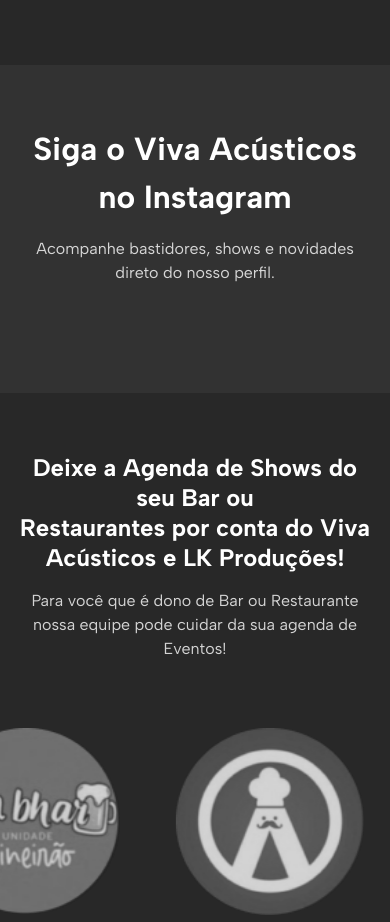
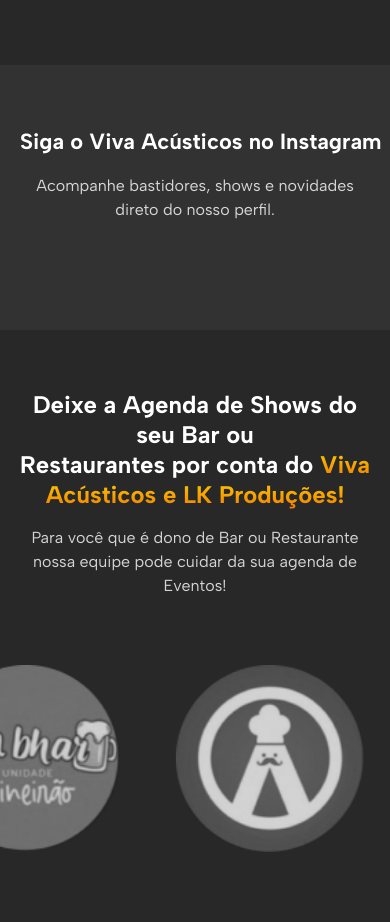
Before and after one commit to rapharantes/viva-acusticos-site, a Next.js app: page / in a window 390 px wide. Shown: the part 7720-8642 px from the top of the page. Built offline with nearby package versions, Linux system fonts and the light colour scheme.

Commit message:
Titulo Instagram em uma linha e destaque dourado em Viva Acusticos e LK Producoes

```diff
--- a/src/app/page.tsx
+++ b/src/app/page.tsx
@@ -309,8 +309,10 @@
       {/* INSTAGRAM FEED */}
       <section className="section-pad bg-surface">
         <div className="container-max">
-          <div className="mx-auto max-w-2xl text-center">
-            <h2 className="text-[32px] font-bold text-white sm:text-[42px]">Siga o Viva Acústicos no Instagram</h2>
+          <div className="mx-auto max-w-3xl text-center">
+            <h2 className="whitespace-nowrap text-[22px] font-bold text-white sm:text-[32px] lg:text-[38px]">
+              Siga o Viva Acústicos no Instagram
+            </h2>
             <p className="mt-4 text-[16px] text-white/80">
               Acompanhe bastidores, shows e novidades direto do nosso perfil.
             </p>
@@ -328,7 +330,7 @@
           <h2 className="mx-auto text-[24px] font-bold leading-tight text-white sm:text-[30px] lg:text-[34px]">
             Deixe a Agenda de Shows do seu Bar ou
             <br />
-            Restaurantes por conta do Viva Acústicos e LK Produções!
+            Restaurantes por conta do <span className="txt-lkgold">Viva Acústicos e LK Produções!</span>
           </h2>
           <p className="mt-4 text-[16px] text-white/80">
             Para você que é dono de Bar ou Restaurante nossa equipe pode cuidar da sua agenda de
```
